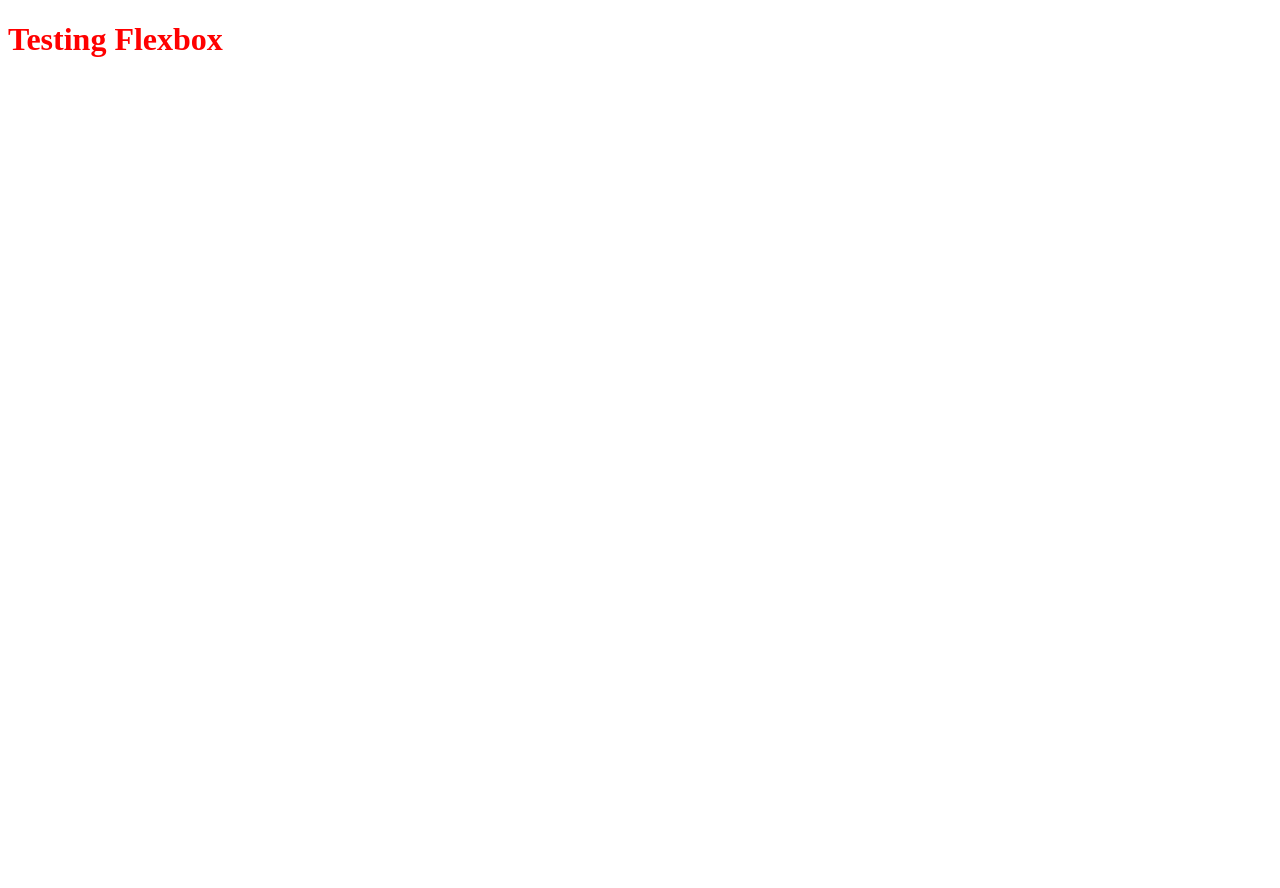
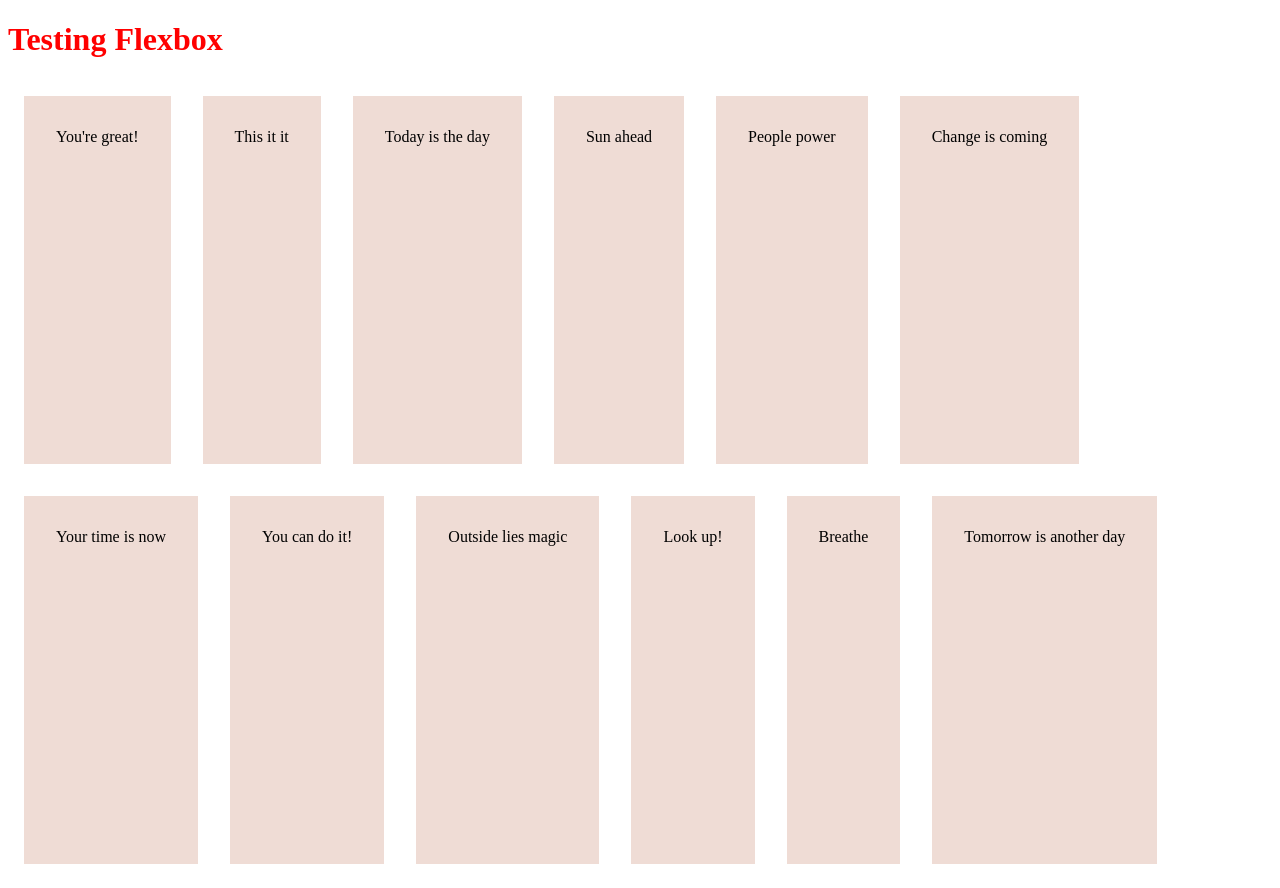
Before and after one commit to lookupdaily/flexbox-mantras, a plain HTML site: page index.html in a window 1280 px wide. Before the commit the page ends 800 px from the top, so only its background shows below. Drawn offline with Linux system fonts and the light colour scheme.

Commit message:
Add container properties

```diff
--- a/index.html
+++ b/index.html
@@ -8,8 +8,19 @@
 </head>
 <body>
   <h1>Testing Flexbox</h1>
-  <div class="container">
-
+  <div class="container wrap">
+    <div class="item">You're great!</div>
+    <div class="item">This it it</div>
+    <div class="item">Today is the day</div>
+    <div class="item">Sun ahead</div>
+    <div class="item">People power</div>
+    <div class="item">Change is coming</div>
+    <div class="item">Your time is now</div>
+    <div class="item">You can do it!</div>
+    <div class="item">Outside lies magic</div>
+    <div class="item">Look up!</div>
+    <div class="item">Breathe</div>
+    <div class="item">Tomorrow is another day</div>
   </div>
 </body>
 </html>
--- a/style.css
+++ b/style.css
@@ -1,5 +1,34 @@
 h1 { color: red }
 
 .container {
+  padding: 0;
+  margin: 0;
   display: flex;
+  height: 100vh;
+  /* -ms-box-orient: horizontal;
+  /* display: -webkit-box; */
+  /* display: -moz-box;
+  display: -ms-flexbox;
+  display: -moz-flex;  */
+  /* display: -webkit-flex; */
 }
+
+.container-reverse {
+  display: flex;
+  flex-direction: row-reverse
+}
+
+.container-column {
+  flex-direction: column
+}
+
+.wrap {
+  -webkit-flex-wrap: wrap;
+  flex-wrap: wrap;
+}
+
+.item {
+  background-color: #efdcd5;
+  padding: 2rem;
+  margin: 1rem
+}
```
